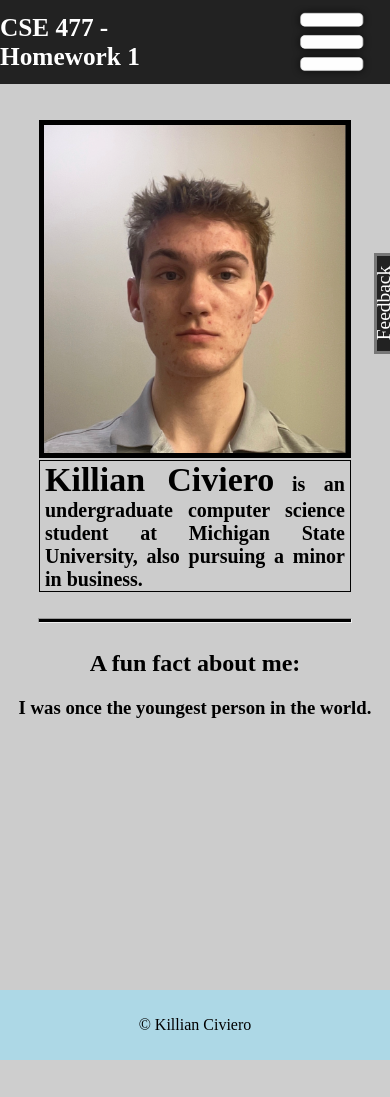
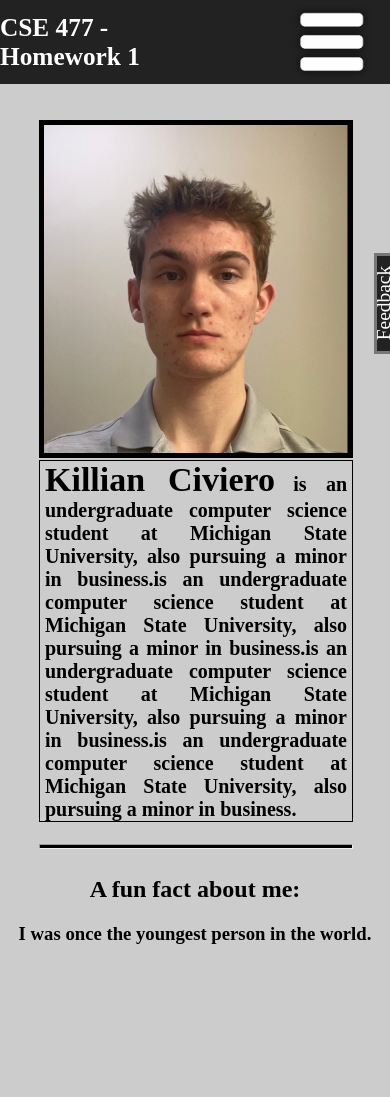
Before and after one commit to killianciv/Homework2, a Flask app: page /home in a window 390 px wide. Shown: the part 127-1224 px from the top of the page. Before the commit the page ends 1187 px from the top, so only its background shows below. Run offline with Flask 3, Linux system fonts and the light colour scheme.

Commit message:
Another commit for Homework-2

```diff
--- a/flask_app/static/main/css/main.css
+++ b/flask_app/static/main/css/main.css
@@ -189,6 +189,10 @@ hr {
 
 
 
+.dynamic-hr {
+    display: none;
+}
+
 /* Media query to change certain CSS for the website when the screen is LESS THAN 650px WIDE
    When that condition is met, my photo and description must be vertically stacked, and
     text overflow should be visible. When that condition is met, it overrides ONLY THE
@@ -201,6 +205,7 @@ hr {
         min-height: fit-content;  /* Whole grid grows as needed */
         grid-template-columns: 1fr;  /* One column, so no row template gets specified */
         grid-auto-rows: auto;  /* Automatically sizes each row based on size of content in the row's div */
+        flex-grow: 1;
     }
     div.description {
         /* At small screen sizes, descriptions go below the image */
@@ -231,4 +236,8 @@ hr {
     #charCount {
         font-size: 10px;
     }
+    .dynamic-hr {
+        margin-top: auto; /* Pushes it down */
+        display: block;
+    }
 }
--- a/flask_app/templates/home.html
+++ b/flask_app/templates/home.html
@@ -13,11 +13,14 @@
                 <h1 class="description">Killian Civiero</h1>
                 <p class="description">
                     is an undergraduate computer science student at Michigan
+                    State University, also pursuing a minor in business.is an undergraduate computer science student at Michigan
+                    State University, also pursuing a minor in business.is an undergraduate computer science student at Michigan
+                    State University, also pursuing a minor in business.is an undergraduate computer science student at Michigan
                     State University, also pursuing a minor in business.
                 </p>
             </div>
+            <br><hr class="dynamic-hr">
         </div>
-        <br><hr>
         <div class="fun_fact">
             <h1>A fun fact about me:</h1>
             <h3>{{fun_fact}}</h3>
```
